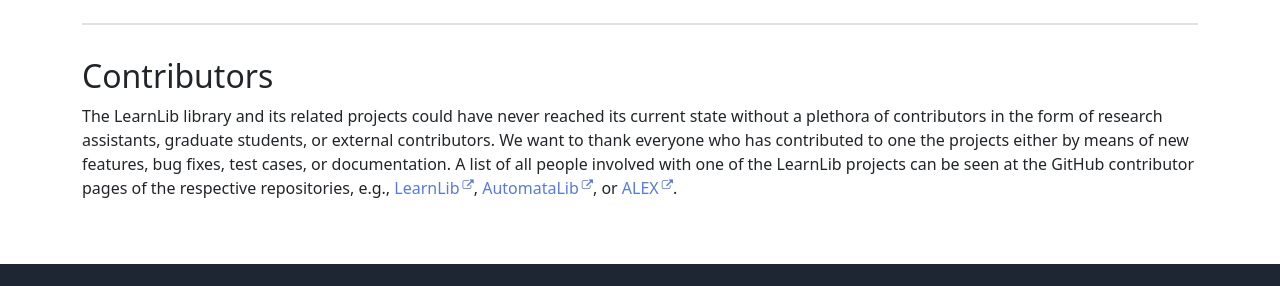
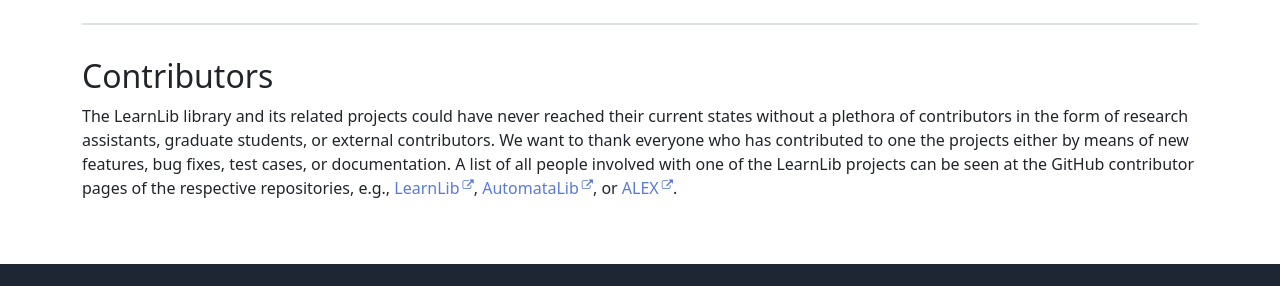
Before and after one commit to LearnLib/learnlib.github.io, a Jekyll site: the page built from pages/team.md, in a window 1280 px wide. Shown: the part 916-1202 px from the top of the page. Built offline with Jekyll 4.4.1, drawn with Linux system fonts in a browser that asks for light colours.

Commit message:
fix typo

```diff
--- a/pages/team.md
+++ b/pages/team.md
@@ -25,6 +25,6 @@ TU Dortmund, Germany
 
 ## Contributors
 
-The LearnLib library and its related projects could have never reached its current state without a plethora of contributors in the form of research assistants, graduate students, or external contributors.
+The LearnLib library and its related projects could have never reached their current states without a plethora of contributors in the form of research assistants, graduate students, or external contributors.
 We want to thank everyone who has contributed to one the projects either by means of new features, bug fixes, test cases, or documentation.
 A list of all people involved with one of the LearnLib projects can be seen at the GitHub contributor pages of the respective repositories, e.g., [LearnLib](https://github.com/LearnLib/learnlib/graphs/contributors), [AutomataLib](https://github.com/LearnLib/automatalib/graphs/contributors), or [ALEX](https://github.com/LearnLib/alex/graphs/contributors).
```
